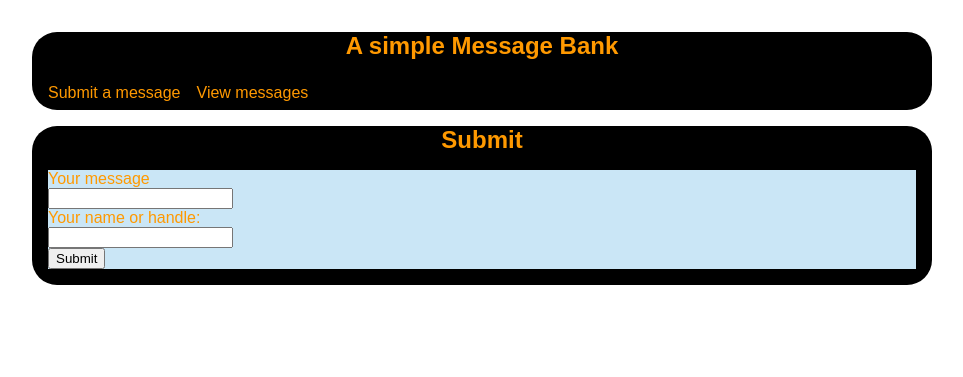
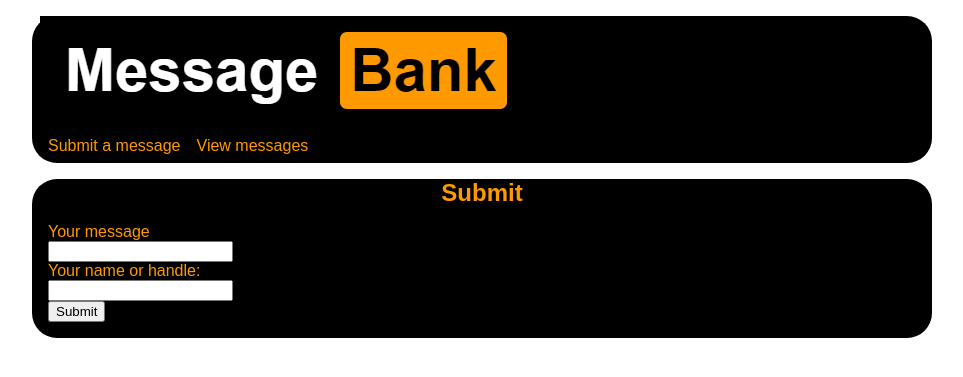
Before and after one commit to libbyrencc/post, a Flask app: page /submit-basic/ in a window 1280 px wide. Shown: the top 377 px of the page, without its empty margins (158-1121 px from the left). Run offline with Flask 2, Linux system fonts and the light colour scheme.

Commit message:
post 3 update

```diff
--- a/post3/website/static/style.css
+++ b/post3/website/static/style.css
@@ -61,5 +61,10 @@ nav ul li a {
 }
 .cr{
     color: rgb(255, 153, 0);
-    background: #cae6f6;
+
 }
+img {
+
+    object-fit: cover;
+
+}
--- a/post3/website/templates/base.html
+++ b/post3/website/templates/base.html
@@ -2,7 +2,7 @@
 <link rel="stylesheet" href="{{ url_for('static', filename='style.css') }}">
 <title>{% block title %}{% endblock %} - Blog Post 3</title>
 <nav>
-  <h1>A simple Message Bank</h1>
+  <img src="/static/logo.png" style="margin: 0 auto;">
   <!-- <b>Navigation:</b> -->
   <ul>
     <li><a href="{{ url_for('submit_basic') }}">Submit a message</a></li>
--- a/post3/website/templates/submit-basic.html
+++ b/post3/website/templates/submit-basic.html
@@ -14,7 +14,7 @@
   </form>
   {% if thanks %}
     <br>
-    Thanks for submitting
+    <div class="cr">Thanks for submitting</div>
   {% endif %}
 
   {% if error %}
```
Also changed, not shown: post3/website/messages_db.sqlite, post3/website/static/logo.png (added), post3/website/templates/logo.png (added), 1 other file.
